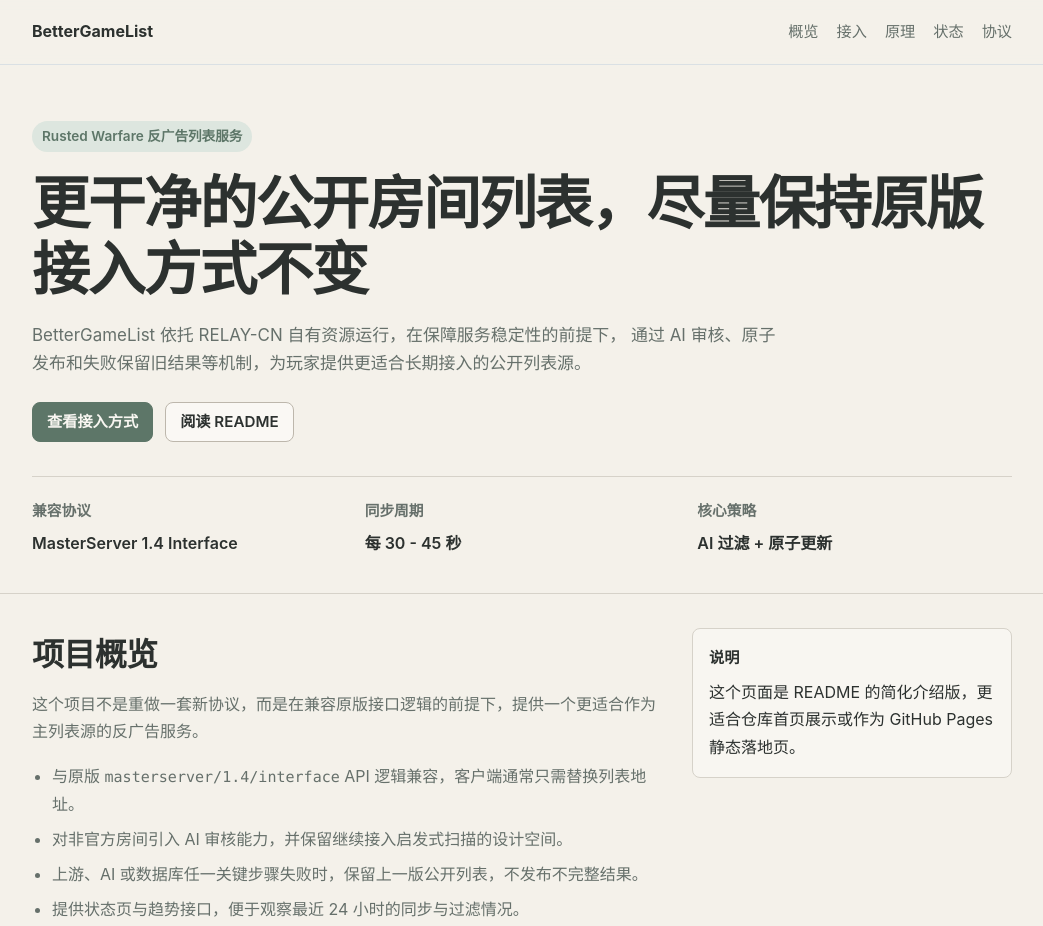
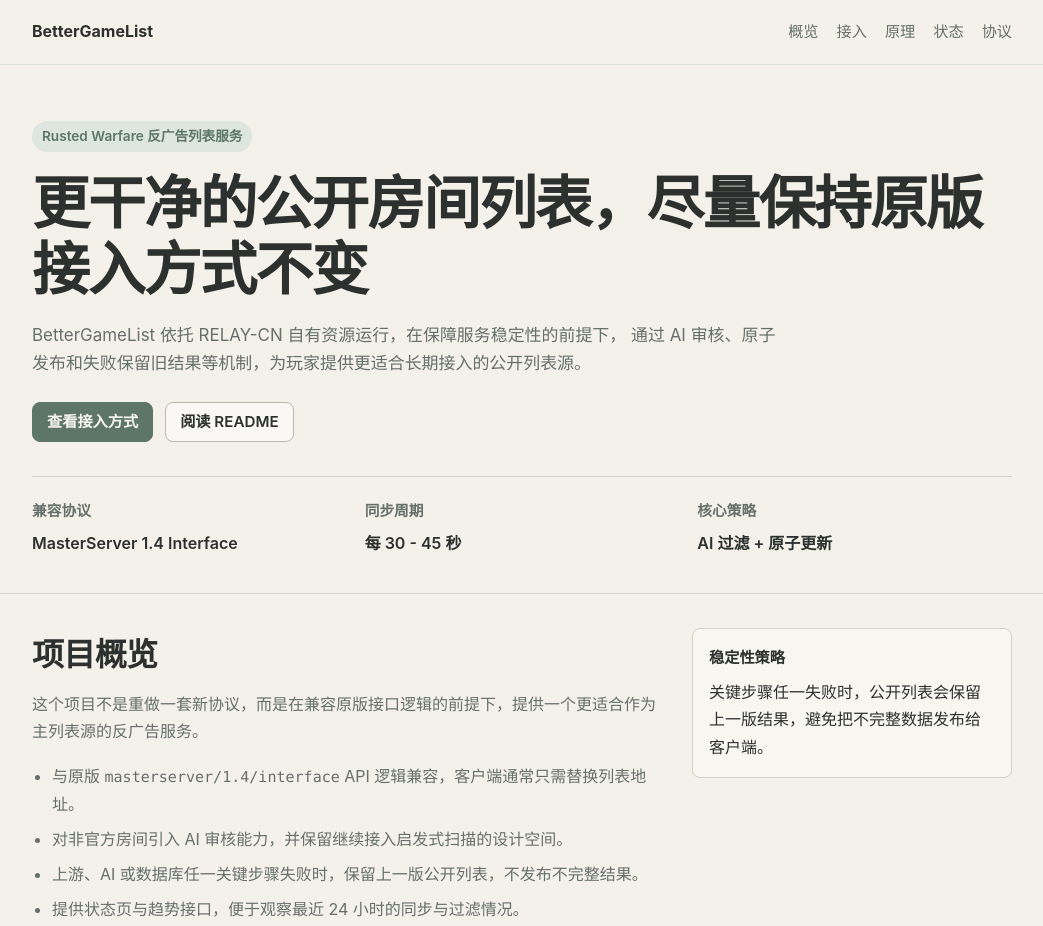
Before and after one commit to RELAY-CN/BetterGameList, a plain HTML site: page index.html in a window 1280 px wide. Shown: the top 926 px of the page, without its empty margins (118-1161 px from the left). Drawn offline with Linux system fonts and the light colour scheme.

Commit message:
docs(index): 更新首页说明文案

```diff
--- a/index.html
+++ b/index.html
@@ -654,8 +654,8 @@
                     </ul>
                 </div>
                 <aside class="aside-note">
-                    <strong>说明</strong>
-                    <p>这个页面是 README 的简化介绍版，更适合仓库首页展示或作为 GitHub Pages 静态落地页。</p>
+                    <strong>稳定性策略</strong>
+                    <p>关键步骤任一失败时，公开列表会保留上一版结果，避免把不完整数据发布给客户端。</p>
                 </aside>
             </div>
         </section>
```
